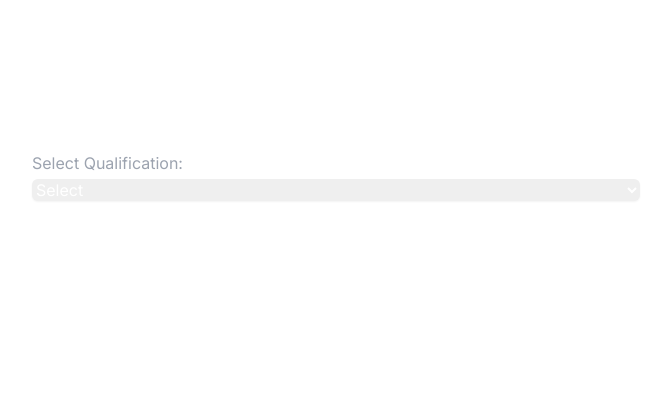
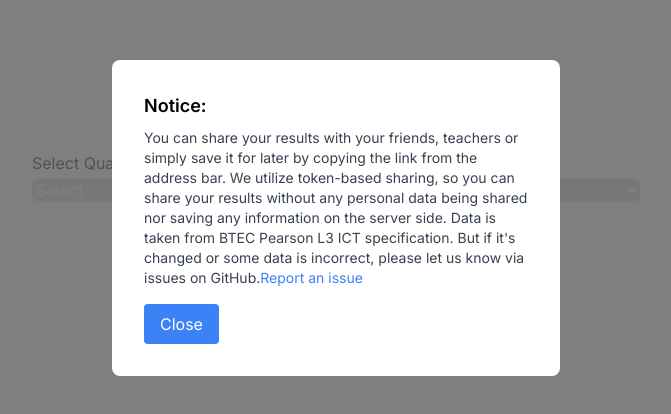
Before and after one commit to denver-code/btecpictcalculator, a Next.js app: page / in a window 1280 px wide. Shown: the part 182-596 px from the top of the page, without its empty margins (304-975 px from the left). Built offline with nearby package versions, Linux system fonts and the light colour scheme.

Commit message:
Notice box

```diff
--- /dev/null
+++ b/src/app/noticeBox.js
@@ -0,0 +1,39 @@
+import React, { useState } from 'react';
+
+const NoticeBox = () => {
+  const [isOpen, setIsOpen] = useState(true);
+
+  const handleClose = () => {
+    setIsOpen(false);
+  };
+
+  return (
+    isOpen && (
+      <div className="fixed inset-0 z-50 flex items-center justify-center">
+        <div className="bg-black bg-opacity-50 absolute inset-0"></div>
+        <div className="bg-white rounded-lg p-8 max-w-md relative z-50">
+          <div className="mb-4">
+            <h2 className="text-lg font-semibold mb-2">Notice:</h2>
+            <p className="text-sm text-gray-700">
+              You can share your results with your friends, teachers or simply save it for later by copying the link
+              from the address bar. We utilize token-based sharing, so you can share your results without any personal
+              data being shared nor saving any information on the server side. Data is taken from BTEC Pearson L3 ICT
+              specification. But if it's changed or some data is incorrect, please let us know via issues on GitHub.
+              <a href="https://github.com/denver-code/btecpictcalculator/issues" className="text-blue-500 hover:underline">
+                Report an issue
+                </a>
+            </p>
+          </div>
+          <button
+            onClick={handleClose}
+            className="bg-blue-500 text-white px-4 py-2 rounded hover:bg-blue-600 focus:outline-none focus:ring focus:ring-blue-400"
+          >
+            Close
+          </button>
+        </div>
+      </div>
+    )
+  );
+};
+
+export default NoticeBox;
--- a/src/app/page.js
+++ b/src/app/page.js
@@ -3,7 +3,7 @@ import React, { useState, useEffect } from 'react';
 import qualificationsData from '../data/qualifications.json';
 import assessmentsData from '../data/assessments.json';
 import unitsData from '../data/units.json';
-
+import NoticeBox from './noticeBox';
 const Page = () => {
   const [selectedQualification, setSelectedQualification] = useState('');
   const [selectedGrades, setSelectedGrades] = useState({});
@@ -79,7 +79,10 @@ const Page = () => {
   };
 
   return (
-    <div className="flex flex-col items-center justify-center min-h-screen dark:bg-gray-800 text-white">
+   <div>
+    <NoticeBox />
+   <div className="flex flex-col items-center justify-center min-h-screen dark:bg-gray-800 text-white">
+
       <div className="w-full max-w-2xl p-8">
         <h1 className="text-3xl font-semibold mb-4 text-center">BTEC Pearson L3 ICT Calculator</h1>
         <div className="mb-4">
@@ -137,6 +140,8 @@ const Page = () => {
         </div>
       )}
     </div>
+   </div>
+
   );
 };
 
```
